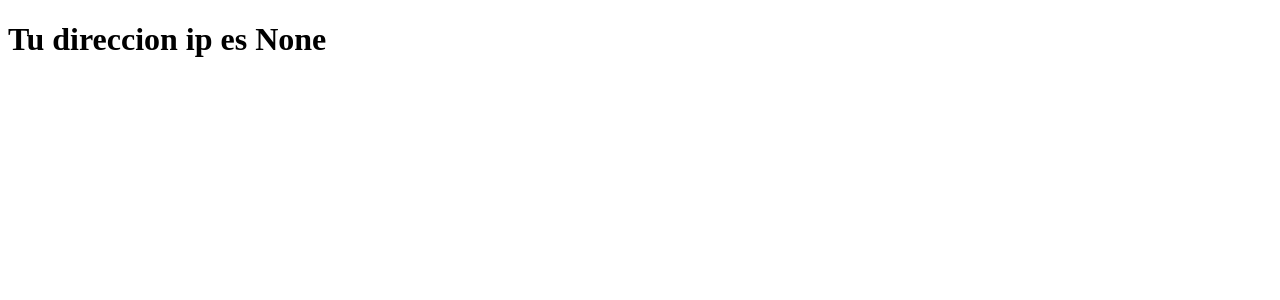
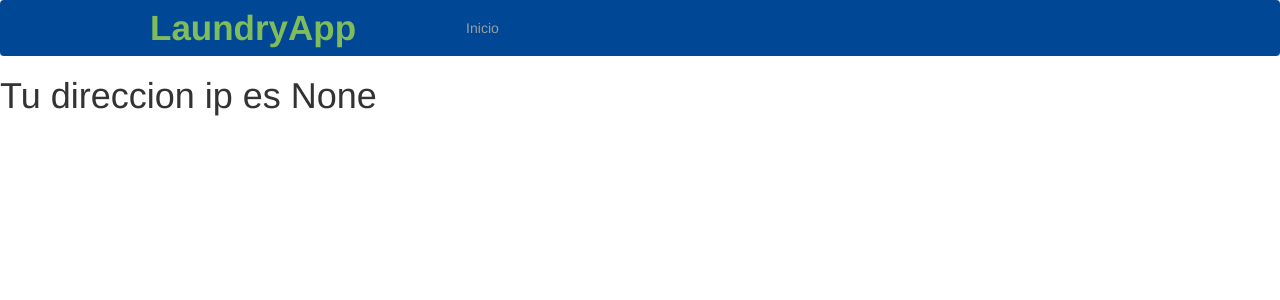
Before and after one commit to edavogustto/laundryApp, a Flask app: page /hello in a window 1280 px wide. Shown: the top 300 px of the page. Run offline with Flask 2, Linux system fonts and the light colour scheme; some libraries are stand-ins or nearby versions.

Commit message:
Agregando header y navbar

```diff
--- a/main.py
+++ b/main.py
@@ -1,7 +1,11 @@
+from ensurepip import bootstrap
 from flask import Flask, request, make_response, redirect, render_template
+from flask_bootstrap import Bootstrap
+
 
 
 app = Flask(__name__)
+bootstrap = Bootstrap(app)
 
 @app.errorhandler(404)
 def not_found(error):
--- a/requirements.txt
+++ b/requirements.txt
@@ -1 +1,2 @@
 flask
+flask-bootstrap
--- a/static/css/main.css
+++ b/static/css/main.css
@@ -0,0 +1,11 @@
+.logo {
+    color: #80bc5a;
+    font-size: 35px;
+    padding: 0 80px;
+    font-weight: bold;
+}
+
+.navbar-inverse {
+    background-color: #004895;
+    border: solid #004895
+}
--- a/templates/base.html
+++ b/templates/base.html
@@ -1,15 +1,19 @@
-<!DOCTYPE html>
-<html lang="en">
-<head>
-    <meta charset="UTF-8">
-    <title>
-        {% block title %} LaundryApp | {% endblock %}
-    </title>
-    <link rel="stylesheet" href="{{ url_for('static', filename='css/main.css')}} ">
-</head>
-<body>
+{% extends 'bootstrap/base.html' %}
+
+{% block head %}
+    {{ super() }}
+        <title>
+            {% block title %} LaundryApp | {% endblock %}
+        </title>
+        <link rel="stylesheet" href="{{ url_for('static', filename='css/main.css')}} ">
+{% endblock %}
+
+{% block body %}
+    {% block navbar %}
+        {% include 'navbar.html' %}
+    {% endblock %}
+
     {% block content %}
 
     {% endblock %}
-</body>
-</html>
+{% endblock %}
--- /dev/null
+++ b/templates/navbar.html
@@ -0,0 +1,24 @@
+<div class="navbar navbar-inverse" role="navigation">
+    <div class="container">
+        <div class="navbar-header">
+            <button type="button"
+                    class="navbar-toggle"
+                    data-toggle="collapse"
+                    data-target=".navbar-collapse">
+                <span class="sr-only">Toggle navigation</span>
+                <span class="icon-bar"></span>
+                <span class="icon-bar"></span>
+                <span class="icon-bar"></span>
+            </button>
+            <a class="navbar-brand" href="{{ url_for('hello') }}">
+                <label class="logo">LaundryApp</label>
+            </a>
+        </div>
+
+        <div class="navbar-collapse collapse">
+            <ul class="nav navbar-nav">
+                <li><a href="{{ url_for('index') }}">Inicio</a></li>
+            </ul>
+        </div>
+    </div>
+</div>
```
